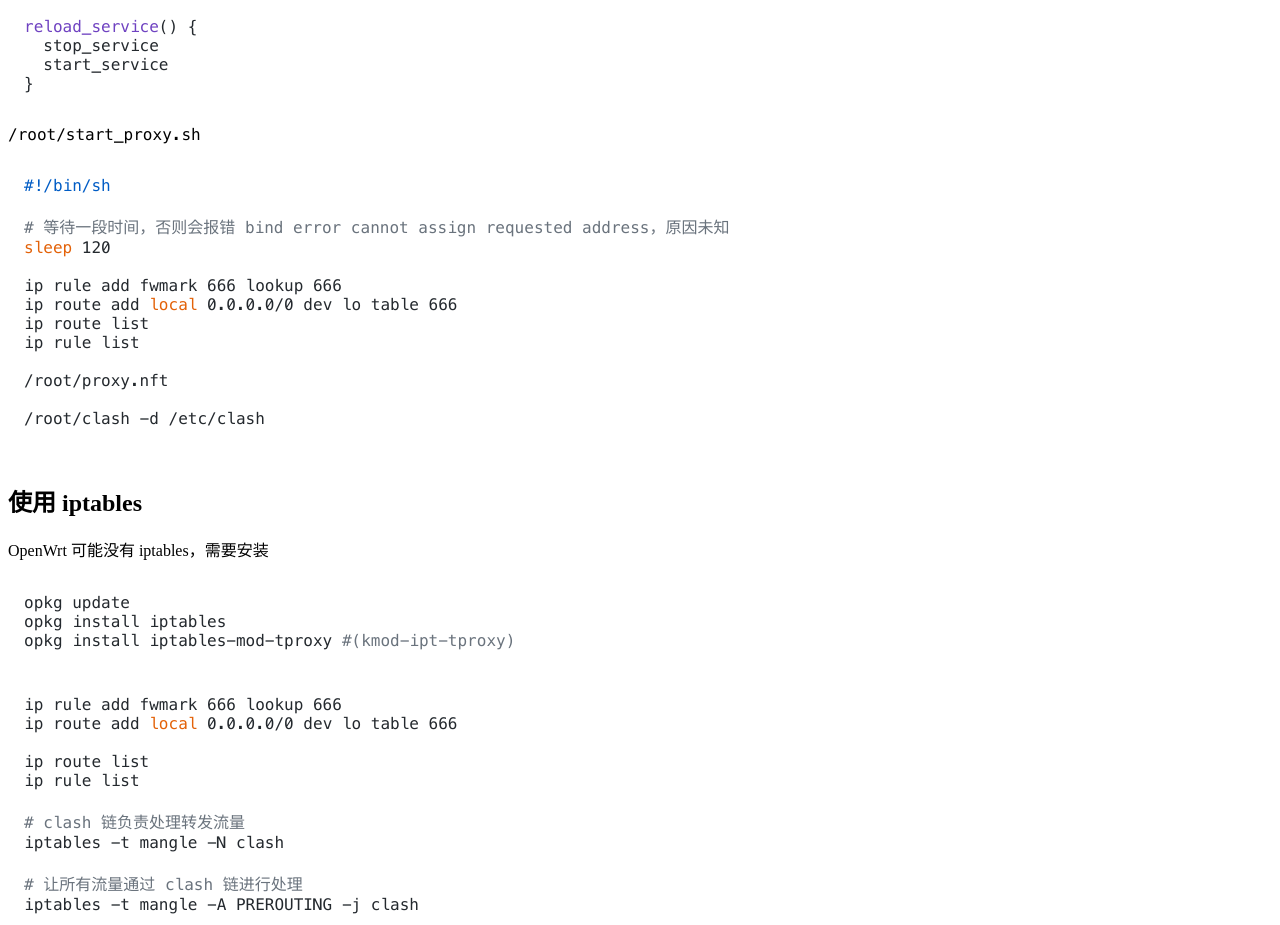
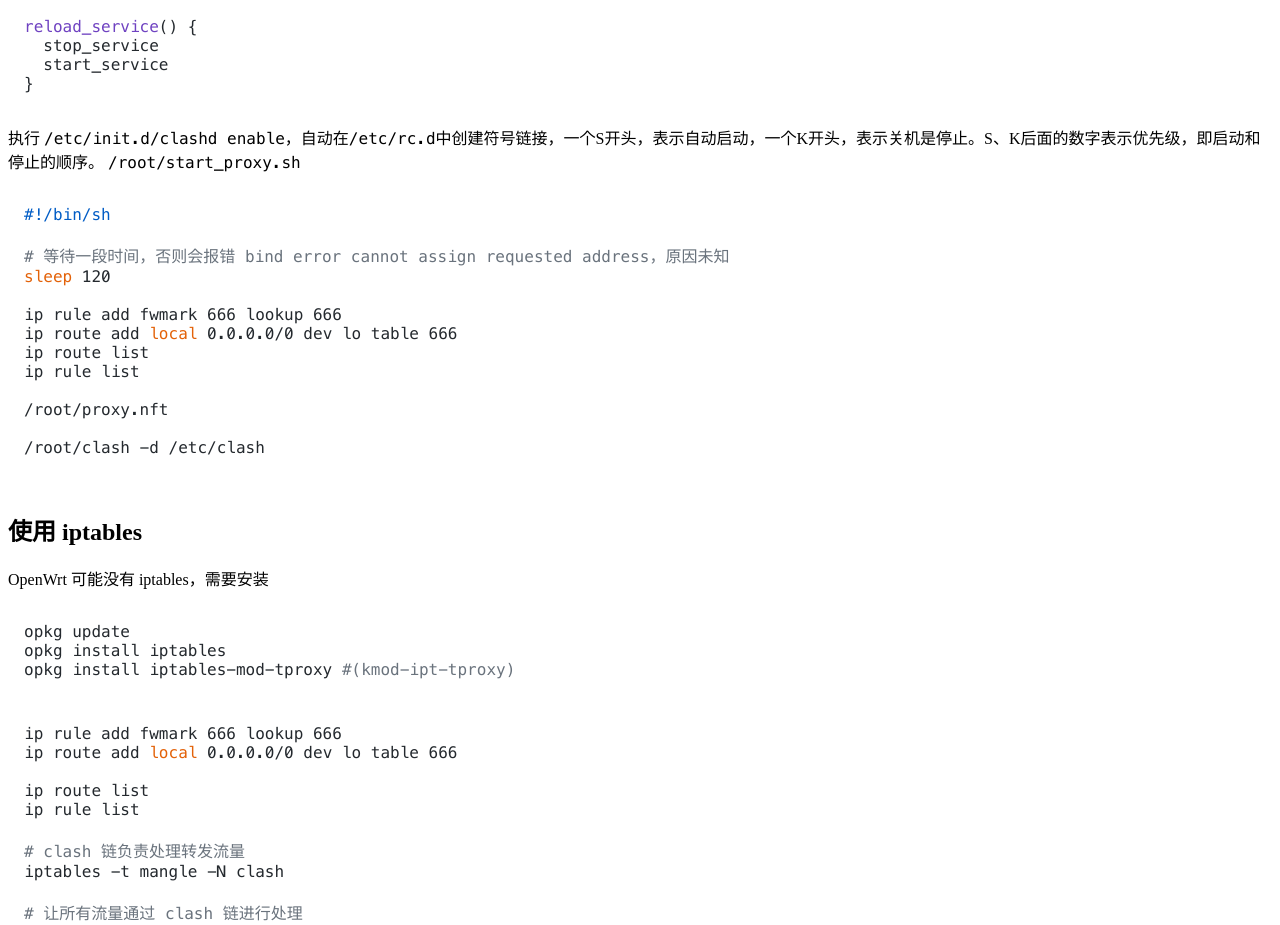
Before and after one commit to xna00/xnablogs, a plain HTML site: page openwrt-proxy/index.html in a window 1280 px wide. Shown: the part 906-1831 px from the top of the page. Drawn offline with Linux system fonts and the light colour scheme.

Commit message:
Update from https://github.com/xna00/myblogs/commit/3710ff985a73cb8b51f16a534c4a532dad85168b

```diff
--- a/openwrt-proxy/index.html
+++ b/openwrt-proxy/index.html
@@ -49,7 +49,8 @@ STOP=01
   stop_service
   start_service
 }
-</code></pre><p><code>/root/start_proxy.sh</code></p>
+</code></pre><p>执行 <code>/etc/init.d/clashd enable</code>，自动在<code>/etc/rc.d</code>中创建符号链接，一个S开头，表示自动启动，一个K开头，表示关机是停止。S、K后面的数字表示优先级，即启动和停止的顺序。
+<code>/root/start_proxy.sh</code></p>
 <pre><code class="hljs language-sh"><span class="hljs-meta">#!/bin/sh</span>
 
 <span class="hljs-comment"># 等待一段时间，否则会报错 bind error cannot assign requested address，原因未知</span>
```
